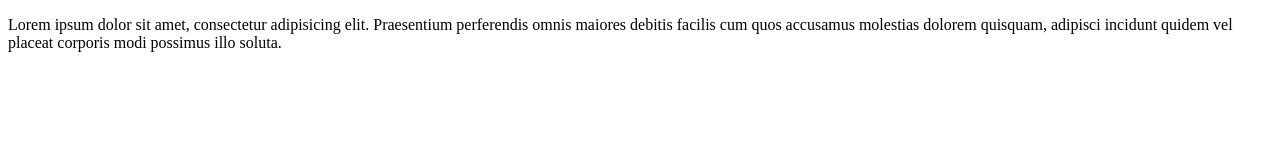
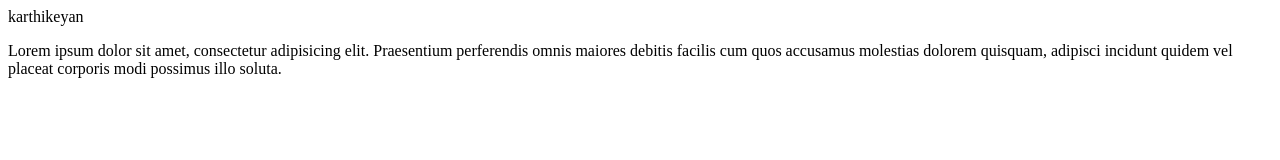
Before and after one commit to Dheenakarthikeyan/mergeconflict, a plain HTML site: page index.html in a window 1280 px wide. Drawn offline with Linux system fonts and the light colour scheme.

Commit message:
Add name 'karthikeyan' to index.htmlco

```diff
--- a/index.html
+++ b/index.html
@@ -6,6 +6,7 @@
     <title>Document</title>
 </head>
 <body>
+    karthikeyan
     <p>Lorem ipsum dolor sit amet, consectetur adipisicing elit. Praesentium perferendis omnis maiores debitis facilis cum quos accusamus molestias dolorem quisquam, adipisci incidunt quidem vel placeat corporis modi possimus illo soluta.</p>
 </body>
 </html>
```
